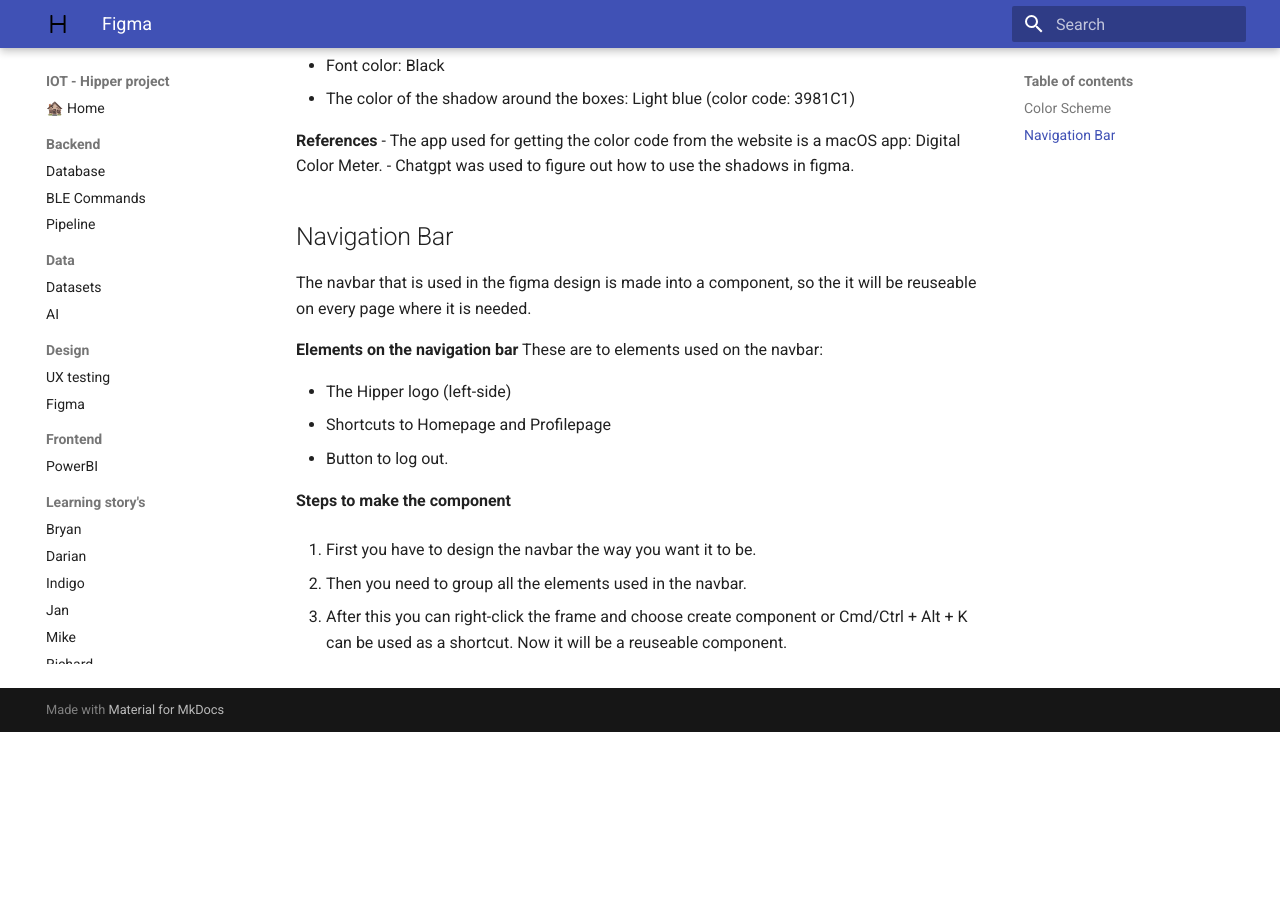
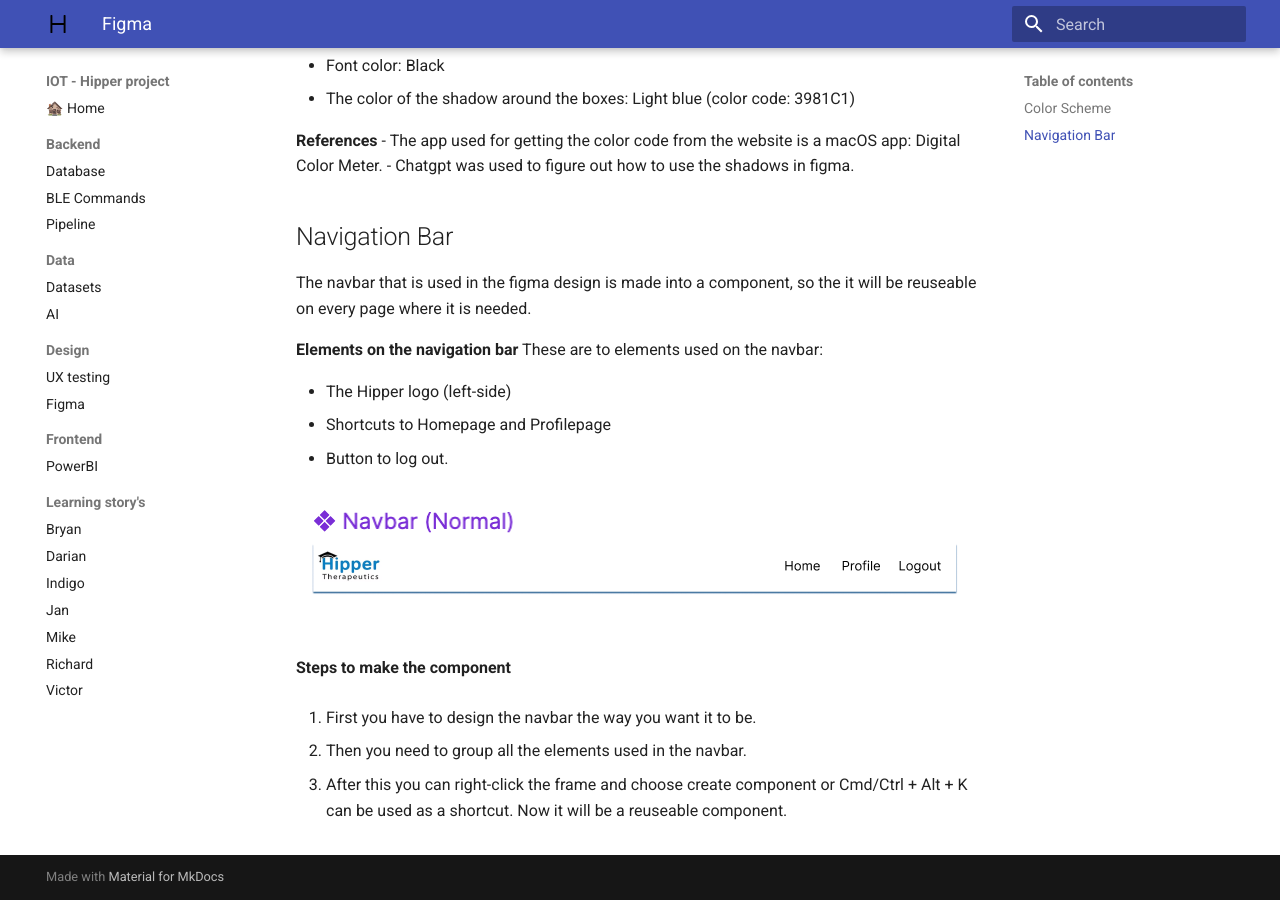
Before and after one commit to Vic-Warden/Digital-Life-Hipper-Monitoring, an MkDocs documentation site: the page built from docs/design/figma.md, in a window 1280 px wide and 900 px high, scrolled down 873 px. Built offline with MkDocs 1.6.1 and Material for MkDocs 9.7.7, drawn with Linux system fonts in a browser that asks for light colours; before the commit the page ends 1605 px from its top, so only the background shows below that.

Commit message:
docs: Added image of the navbar.

```diff
--- a/docs/design/figma.md
+++ b/docs/design/figma.md
@@ -23,6 +23,8 @@ These are to elements used on the navbar:
 - Shortcuts to Homepage and Profilepage
 - Button to log out.
 
+![NavBar](../assets/Figma/NavBar.png)
+
 **Steps to make the component**
 
 1. First you have to design the navbar the way you want it to be.
```
Also changed, not shown: docs/assets/Figma/NavBar.png (added).
